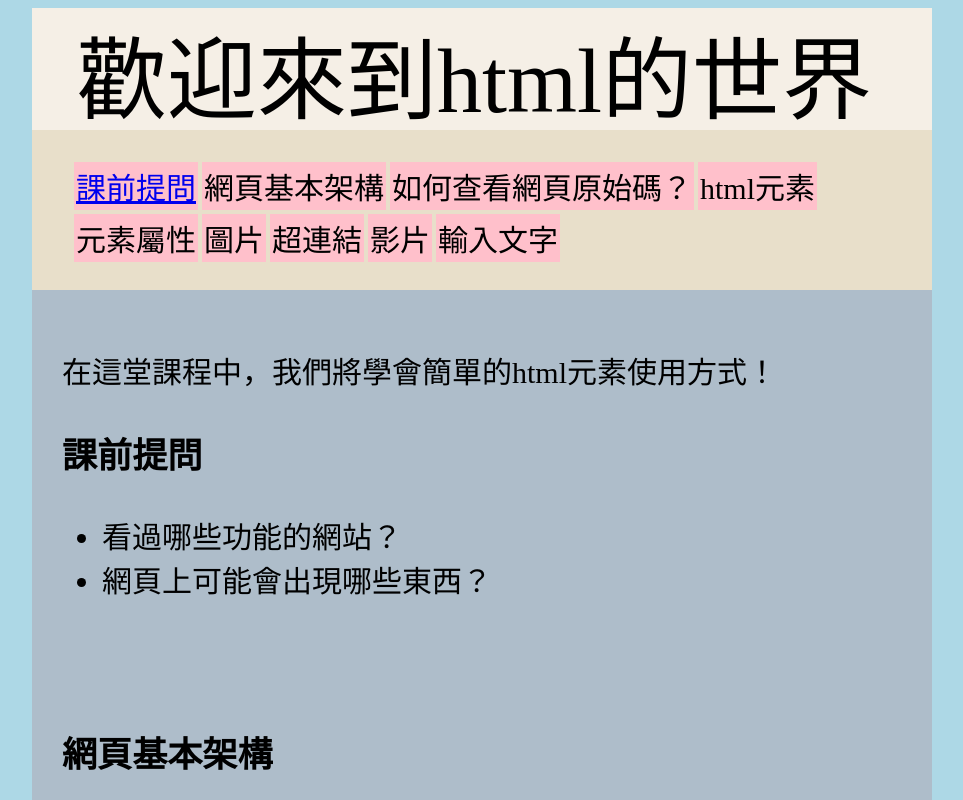
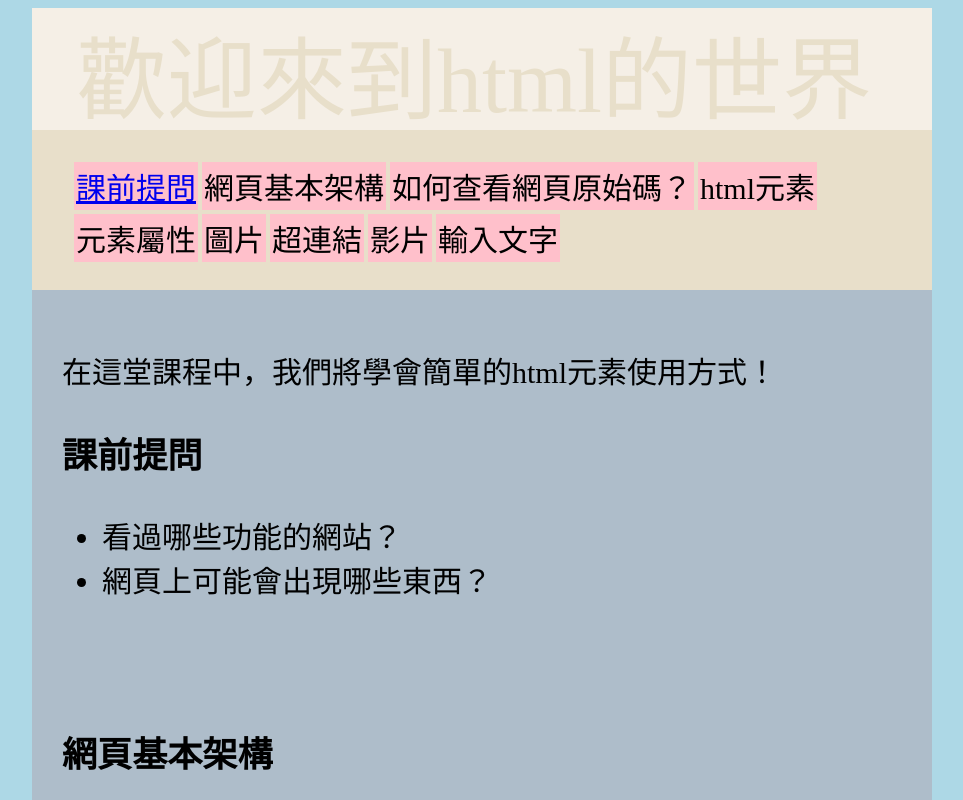
Before and after one commit to wildgeese121/wildgeese121.github.io, a plain HTML site: page html 講義/index.html in a window 1280 px wide. Shown: the top 800 px of the page, without its empty margins (158-1121 px from the left). Drawn offline with Linux system fonts and the light colour scheme.

Commit message:
Update styles.css

```diff
--- a/html 講義/styles/styles.css
+++ b/html 講義/styles/styles.css
@@ -16,7 +16,7 @@ html {
   position:fixed;
   margin-top: 0px;
 
-  color: E8DFCA;
+  color: #E8DFCA;
   font-size: 90px;
 }
 
```
